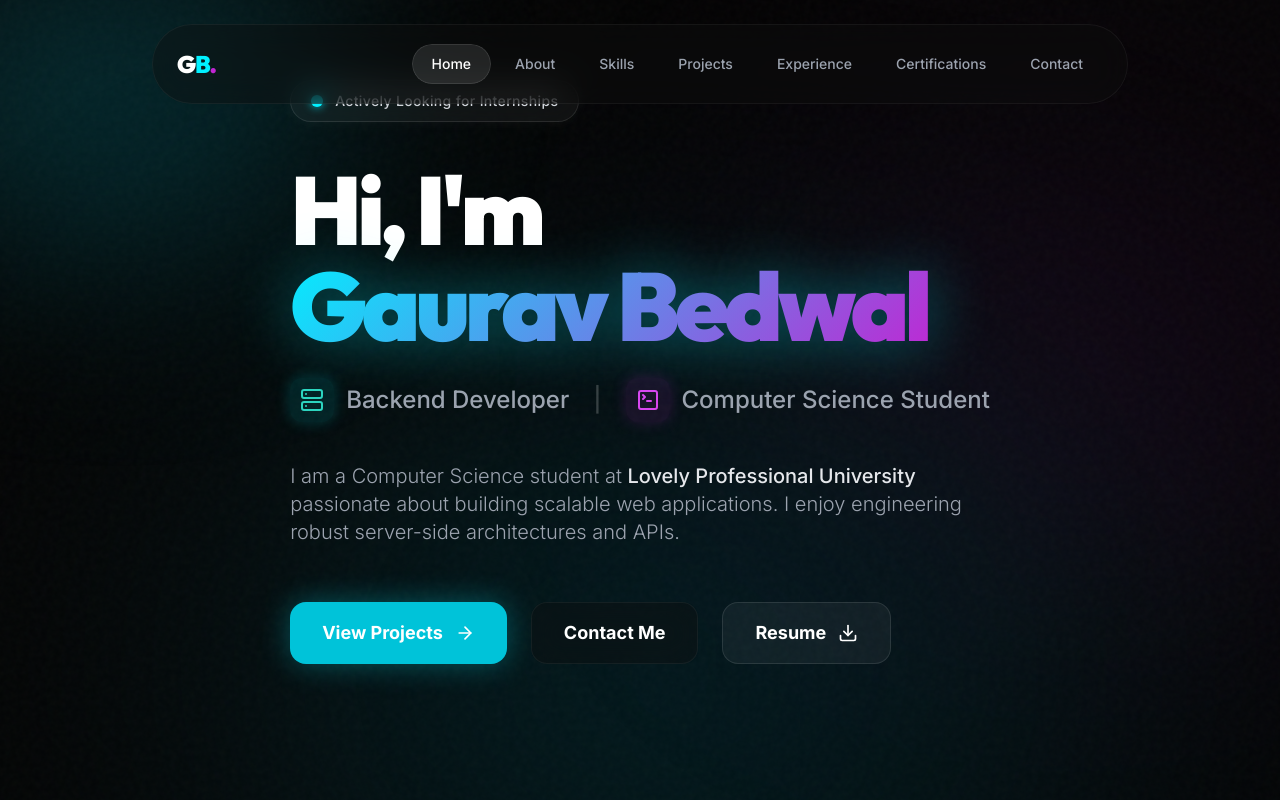
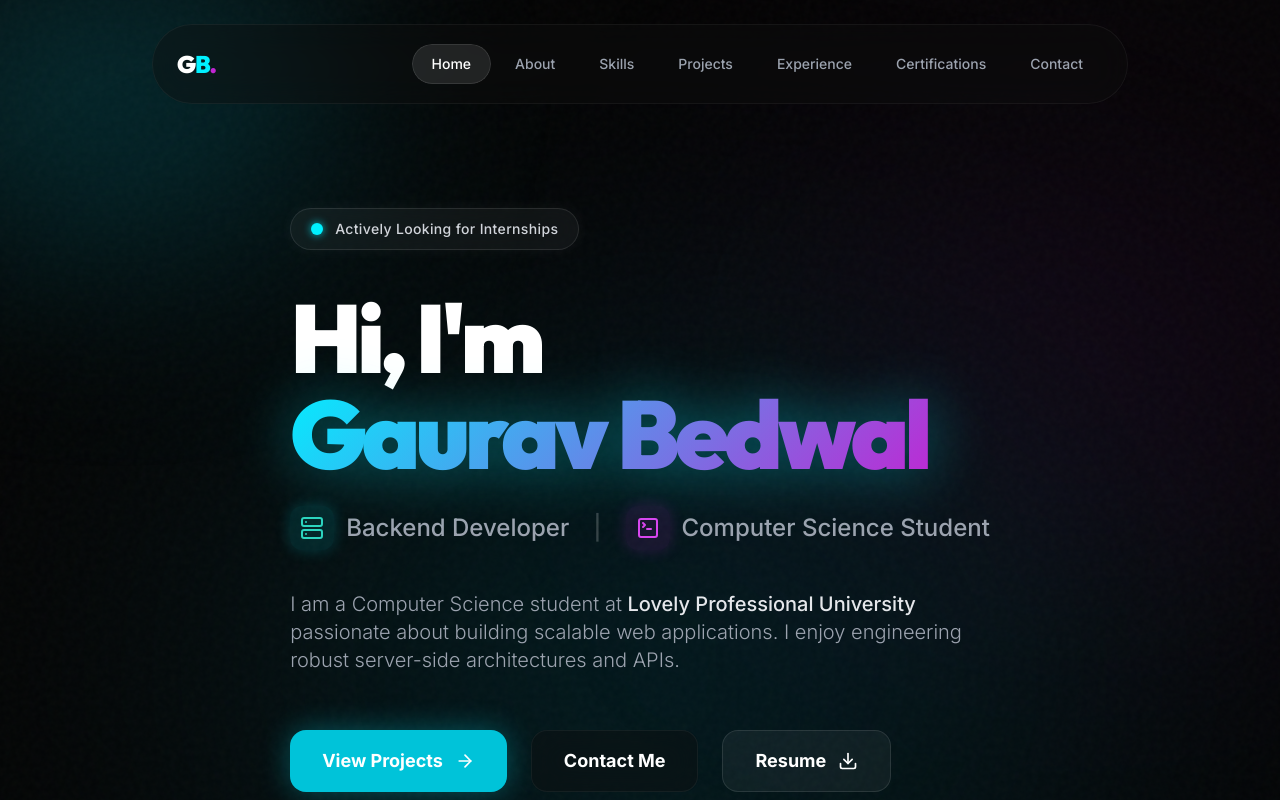
Before and after one commit to gaurav-bedwal/PORTFOLIO-WEBSITE, a React (Vite) app: page / in a window 1280 px wide. Shown: the top 800 px of the page. Built offline with nearby package versions, Linux system fonts and the light colour scheme.

Commit message:
fix: adjust layout padding to prevent navbar overlap on internship badge

```diff
--- a/src/components/layout/Layout.jsx
+++ b/src/components/layout/Layout.jsx
@@ -17,7 +17,7 @@ const Layout = () => {
             </div>
 
             <Navbar />
-            <main className="flex-grow w-full max-w-7xl mx-auto px-4 sm:px-6 lg:px-8 pt-20 pb-24 z-10 space-y-32">
+            <main className="flex-grow w-full max-w-7xl mx-auto px-4 sm:px-6 lg:px-8 pt-32 pb-24 z-10 space-y-32">
                 <Outlet />
             </main>
             <Footer />
--- a/src/pages/Home.jsx
+++ b/src/pages/Home.jsx
@@ -19,7 +19,7 @@ const Home = () => {
     };
 
     return (
-        <div id="home" className="w-full flex-grow flex flex-col justify-center min-h-[70vh] relative">
+        <div id="home" className="w-full flex-grow flex flex-col min-h-[80vh] relative pt-10 md:pt-20">
             <div className="max-w-4xl relative z-10 mx-auto text-center md:text-left">
                 <motion.div
                     initial={{ opacity: 0, scale: 0.9 }}
```
